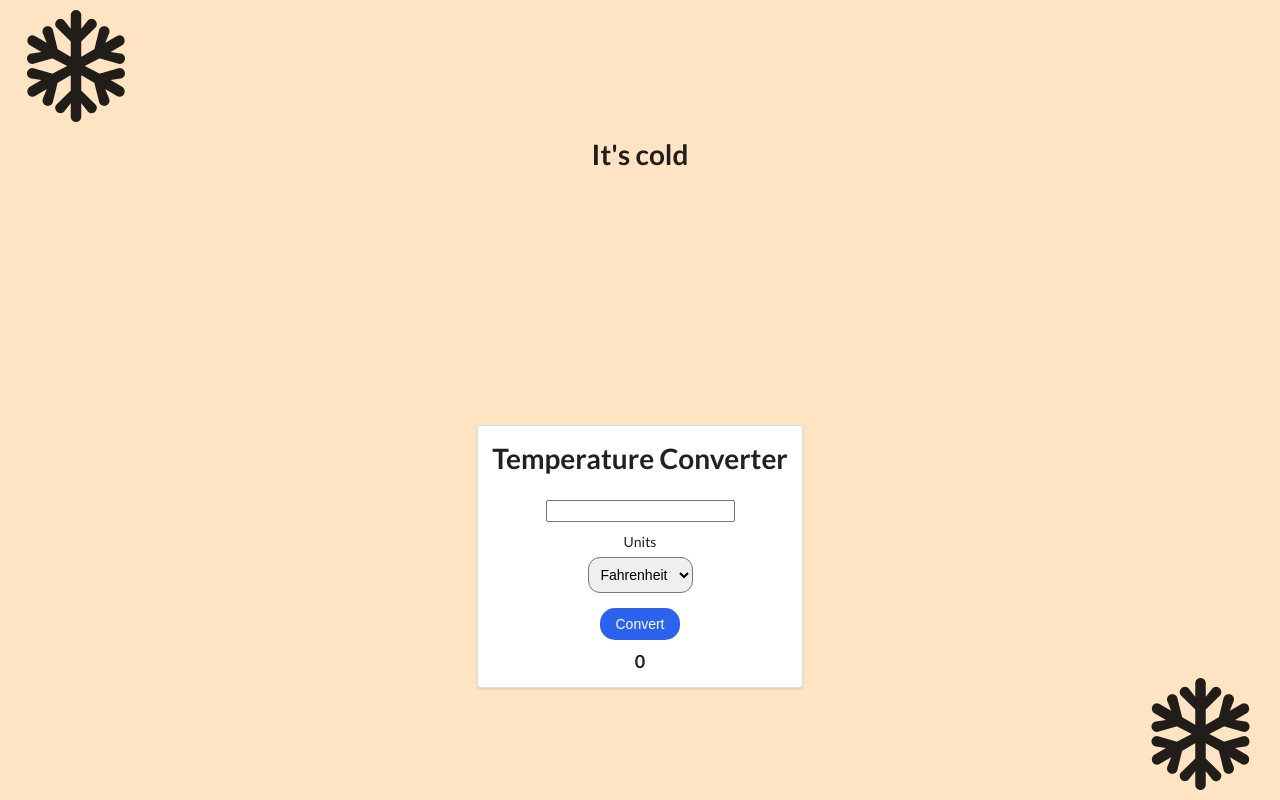
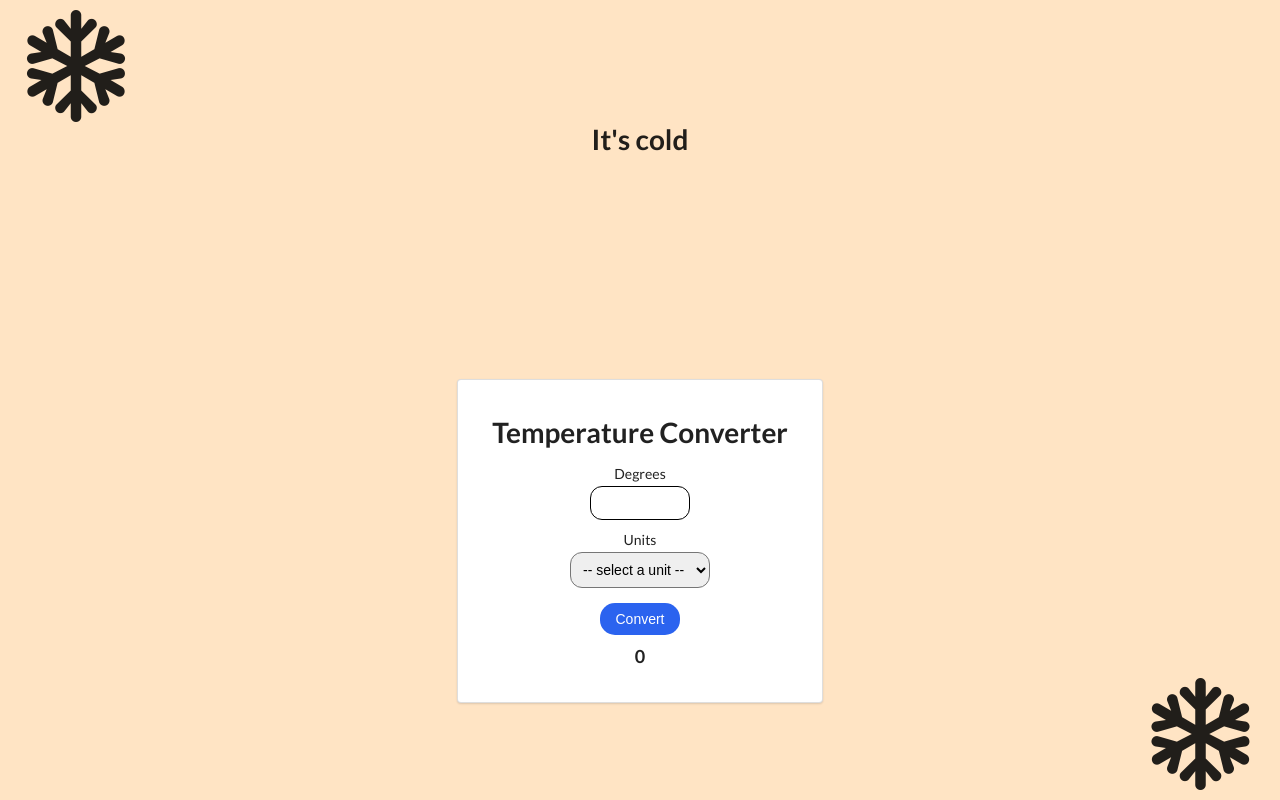
Before and after one commit to Roman4u/my-tempapp, a React (Create React App) app: page / in a window 1280 px wide. Built offline with nearby package versions, Linux system fonts and the light colour scheme.

Commit message:
update: for tag and overall css styling

```diff
--- a/src/components/tempInput.jsx
+++ b/src/components/tempInput.jsx
@@ -6,7 +6,7 @@ import { celcius, fahrenheit } from "./App";
 
 const TempInput = (props) => {
   const [numericalInput, setNumericalInput] = useState();
-  const [units, setUnits] = useState(fahrenheit);
+  const [units, setUnits] = useState('');
 
   const {
     // userInput,
@@ -25,8 +25,7 @@ const TempInput = (props) => {
 
   //this should take the drop down value clicked on and store it in state
   const handleDropDownChange = (e) => {
-    console.log("drop down:", e);
-    console.log("units:", units)
+    console.log("drop down:", e.target);
     //setUnits(e.target.value);
   };
 
@@ -47,6 +46,7 @@ const TempInput = (props) => {
   return (
     <div>
       <form id="tempCalc" onSubmit={handleUserSubmit}>
+          <label>Degrees</label><br />
         <input type="number" className="temp" onChange={numericalChange} /><br />
 
         <label>Units</label><br />
@@ -55,6 +55,7 @@ const TempInput = (props) => {
           value={units}
           onChange={handleDropDownChange}
         >
+          <option>-- select a unit --</option>
           <option value={celcius}>{celcius}</option>
           <option value={fahrenheit}>{fahrenheit}</option>
         </select>
--- a/src/components/tempapp.css
+++ b/src/components/tempapp.css
@@ -8,6 +8,7 @@
 
 .header {
     text-align: center;
+    padding: 20px
 }
 
 .temp {
@@ -42,8 +43,17 @@
     right: 10px;
 }
 
+.temp {
+    margin: 2px 10px 10px;
+    border-radius: 12px;
+    text-align: center;
+    padding: 8px;
+    border: 1px solid;
+    width: 100px;
+}
+
 select {
-    margin: 5px;
+    margin: 2px 5px 5px;
     padding: 8px;
     border-radius: 12px;
 }
```
